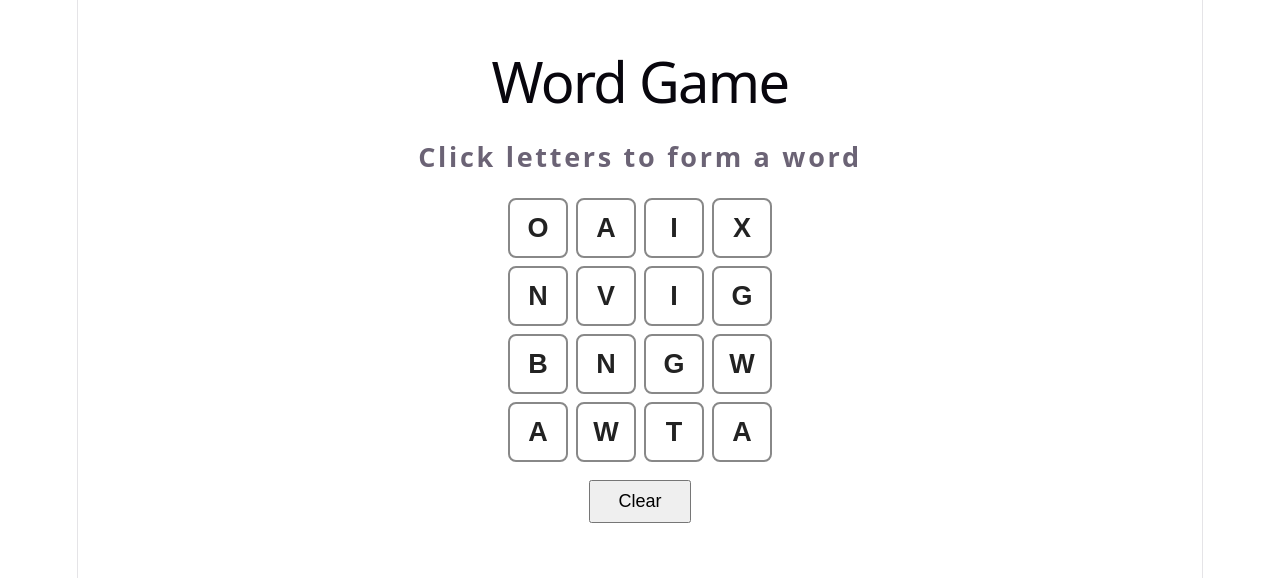
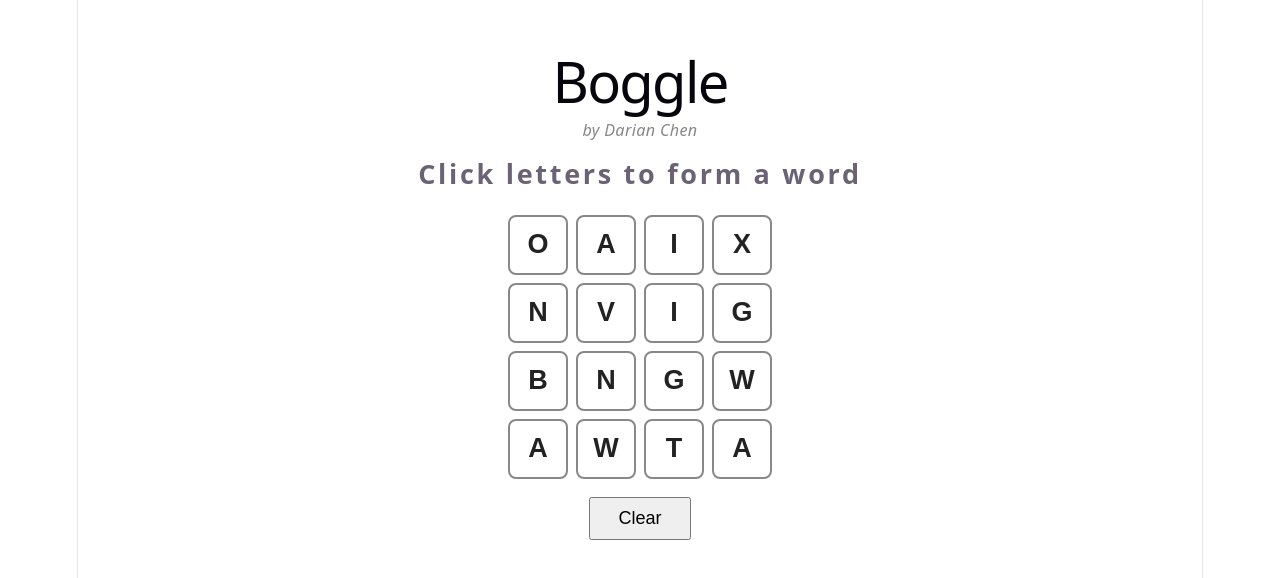
Before and after one commit to darianchen/Boggle, a React (Vite) app in the folder word-game/: page / in a window 1280 px wide. Shown: the top 578 px of the page. Built offline with nearby package versions, Linux system fonts and the light colour scheme.

Commit message:
Add my name under the title

```diff
--- a/word-game/src/App.css
+++ b/word-game/src/App.css
@@ -4,6 +4,18 @@
   align-items: center;
   gap: 1rem;
   padding: 2rem;
+}
+
+#game h1 {
+  margin-bottom: 0.25rem;
+}
+
+.byline {
+  margin-top: 0;
+  font-size: 0.9rem;
+  font-style: italic;
+  color: #888;
+  letter-spacing: 0.02em;
 }
 
 .word-display {
--- a/word-game/src/App.tsx
+++ b/word-game/src/App.tsx
@@ -1,7 +1,6 @@
 import { useState } from 'react'
 import './App.css'
 import { WORD_LIST } from './wordList'
-// fix hosting on vercel
 const GRID_SIZE = 4
 const LETTER_POOL = 'EEEEEEEEEEEEAAAAAAAAAIIIIIIIIIOOOOOOOONNNNNNRRRRRRTTTTTTLLLLSSSSUUUUDDDDGGGBBCCMMPPFFHHVVWWYYKJXQZ'
 
@@ -54,7 +53,8 @@ function App() {
 
   return (
     <div id="game">
-      <h1>Word Game</h1>
+      <h1>Boggle</h1>
+      <p className="byline">by Darian Chen</p>
 
       <div className="word-display">
         {currentWord || 'Click letters to form a word'}
```
